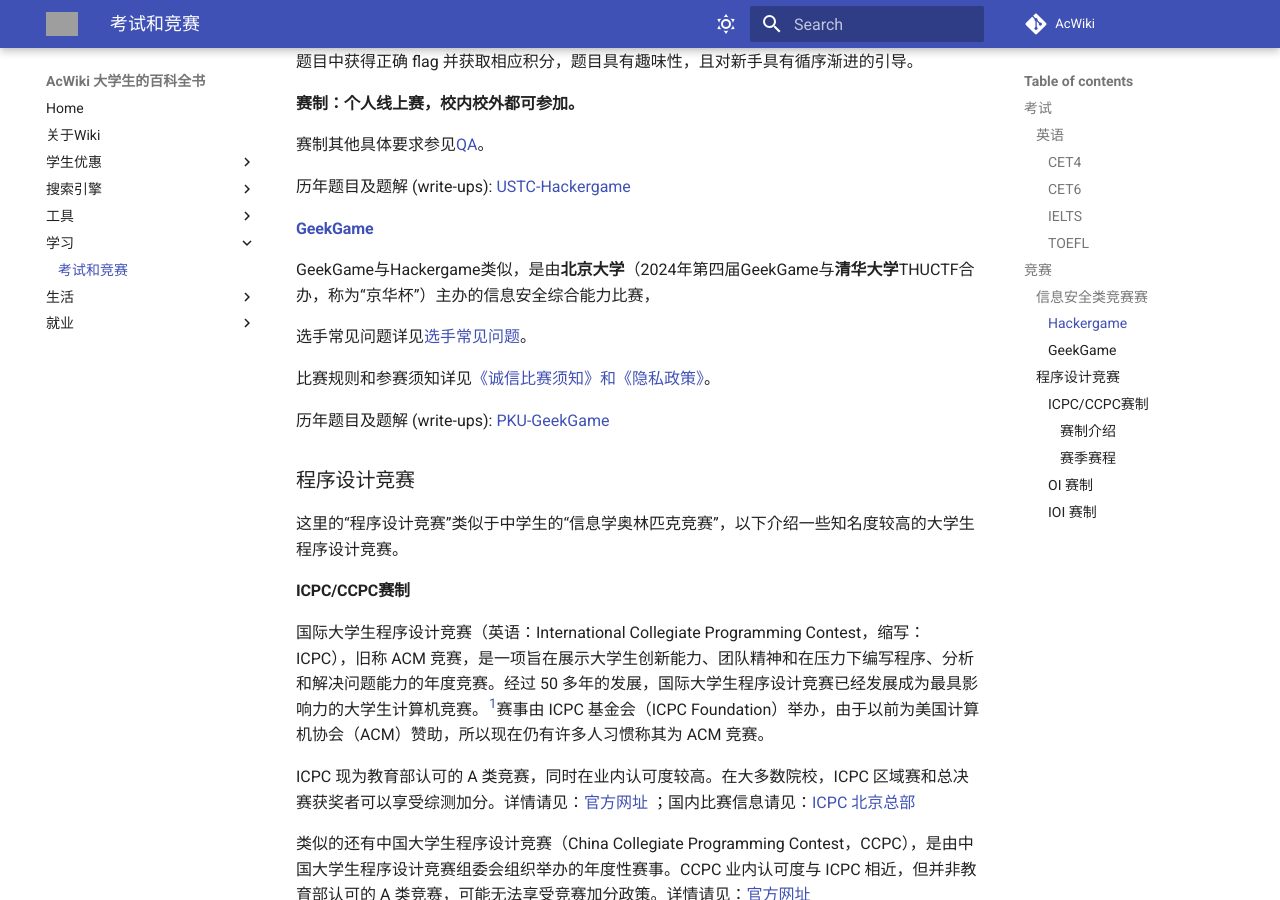
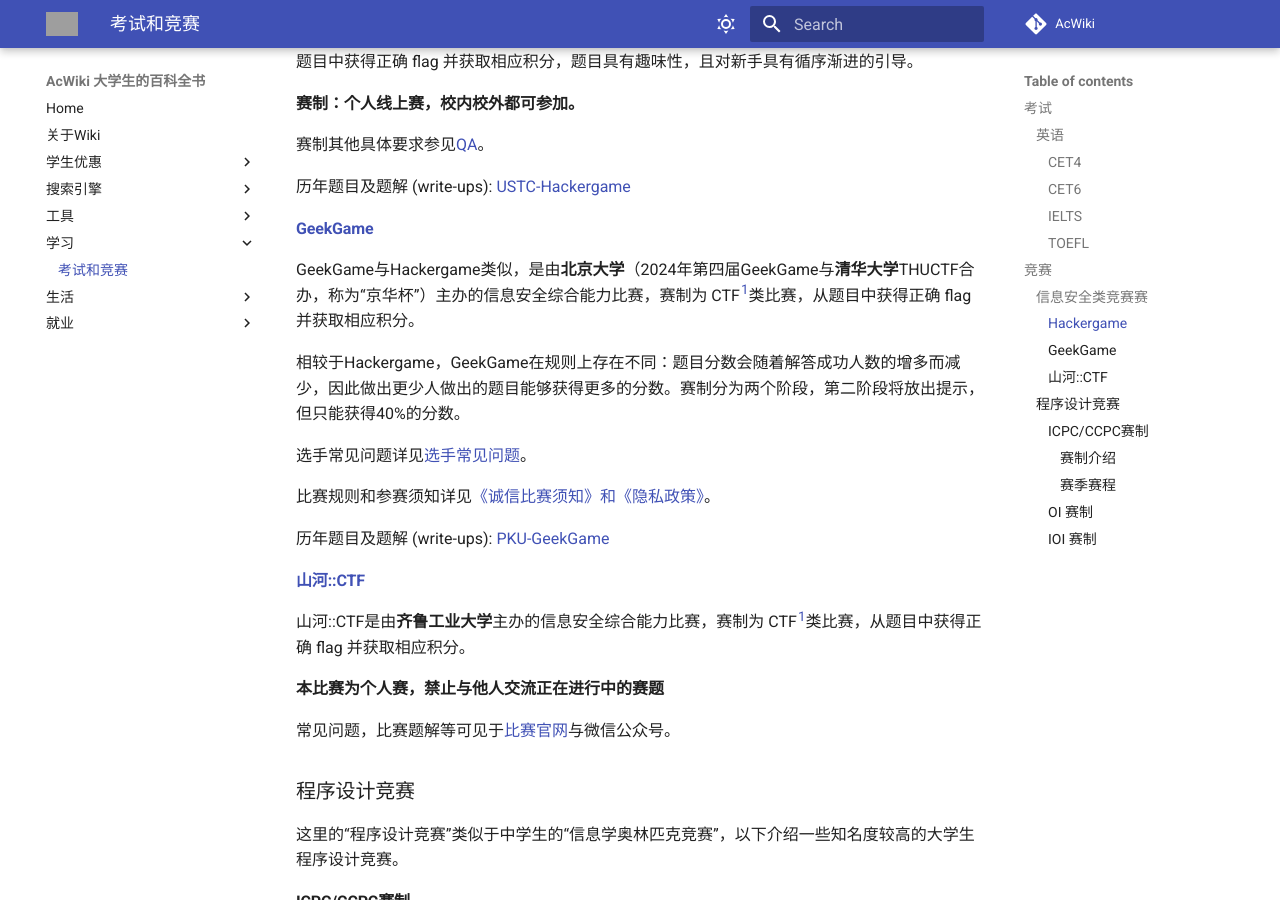
Before and after one commit to ztm0929/Ac-Wiki, an MkDocs documentation site: the page built from docs/04-study/study.md, in a window 1280 px wide and 900 px high, scrolled down 1968 px. Built offline with MkDocs 1.6.1 and Material for MkDocs 9.7.7, drawn with Linux system fonts in a browser that asks for light colours; comment, search, counter and statistics services are not loaded; some of the changed text lies outside the part shown; grey boxes are pictures that could not be loaded.

Commit message:
Modified Search-Platform Study

```diff
--- a/docs/04-study/study.md
+++ b/docs/04-study/study.md
@@ -24,12 +24,12 @@
 
 考试时间安排[<sup>1</sup>](https://zh.wikipedia.org/wiki/%E9%9B%85%E6%80%9D)：
 
-| 考题 |所需时间 |
-| ----| -------- |
-| 阅读 | 60 分钟  |
-| 听力 | 40 分钟  |
-| 口说 | 11-14 分钟  |
-| 写作 | 60 分钟  |
+| 考题 |所需时间 |题型安排|
+| ----| -------- |------ |
+| 阅读 | 60 分钟  |三篇文章|
+| 听力 | 40 分钟  |4个part|
+| 口说 | 11-14 分钟  |4个part|
+| 写作 | 60 分钟  |两个大题|
 
 
 中国大陆地区的报名通过[NEEA](https://ielts.neea.cn/)进行报名参加，选择适当的时间和离你学校最近的考点（也可能你的学校就有考点哦），提前到考场签到，带好证件，按时参加即可。
@@ -71,7 +71,9 @@
 
 #### [GeekGame](https://geekgame.pku.edu.cn/)
 
-GeekGame与Hackergame类似，是由**北京大学**（2024年第四届GeekGame与**清华大学**THUCTF合办，称为“京华杯”）主办的信息安全综合能力比赛，
+GeekGame与Hackergame类似，是由**北京大学**（2024年第四届GeekGame与**清华大学**THUCTF合办，称为“京华杯”）主办的信息安全综合能力比赛，赛制为 CTF[<sup>1</sup>](<https://en.wikipedia.org/wiki/Capture_the_flag_(cybersecurity)>)类比赛，从题目中获得正确 flag 并获取相应积分。
+
+相较于Hackergame，GeekGame在规则上存在不同：题目分数会随着解答成功人数的增多而减少，因此做出更少人做出的题目能够获得更多的分数。赛制分为两个阶段，第二阶段将放出提示，但只能获得40%的分数。
 
 选手常见问题详见[选手常见问题](https://geekgame.pku.edu.cn/#/info/faq)。
 
@@ -79,6 +81,13 @@
 
 历年题目及题解 (write-ups): [PKU-GeekGame](https://github.com/PKU-GeekGame/)
 
+#### [山河::CTF](https://ctf.qlu.edu.cn/)
+
+山河::CTF是由**齐鲁工业大学**主办的信息安全综合能力比赛，赛制为 CTF[<sup>1</sup>](<https://en.wikipedia.org/wiki/Capture_the_flag_(cybersecurity)>)类比赛，从题目中获得正确 flag 并获取相应积分。
+
+**本比赛为个人赛，禁止与他人交流正在进行中的赛题**
+
+常见问题，比赛题解等可见于[比赛官网](https://ctf.qlu.edu.cn/)与微信公众号。
 
 ### 程序设计竞赛
 
```
Also changed, not shown: docs/02-search-platforms/search-platforms.md (+3 -1 lines).
